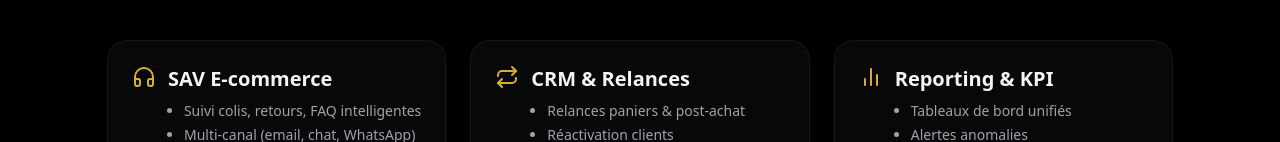
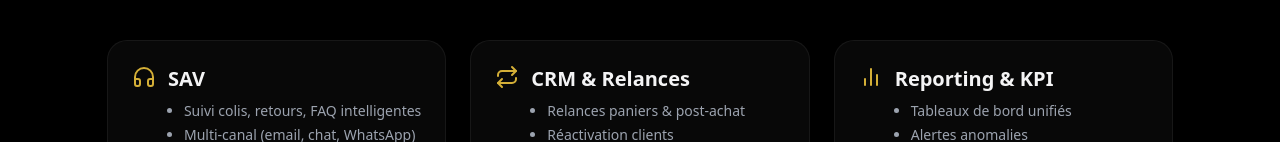
Before and after one commit to emilienbrtt/aziome.com, a Next.js app: page / in a window 1280 px wide. Shown: the part 810-952 px from the top of the page. Built offline with nearby package versions, Linux system fonts and the light colour scheme.

Commit message:
Update Solutions.tsx

```diff
--- a/components/Solutions.tsx
+++ b/components/Solutions.tsx
@@ -12,7 +12,7 @@
           <div className="flex items-start gap-3">
             <Headphones className="text-[color:var(--gold-1)]" />
             <div>
-              <h3 className="text-xl font-semibold">SAV E‑commerce</h3>
+              <h3 className="text-xl font-semibold">SAV</h3>
               <ul className="mt-2 text-sm text-muted list-disc pl-4 space-y-1">
                 <li>Suivi colis, retours, FAQ intelligentes</li>
                 <li>Multi‑canal (email, chat, WhatsApp)</li>
```
